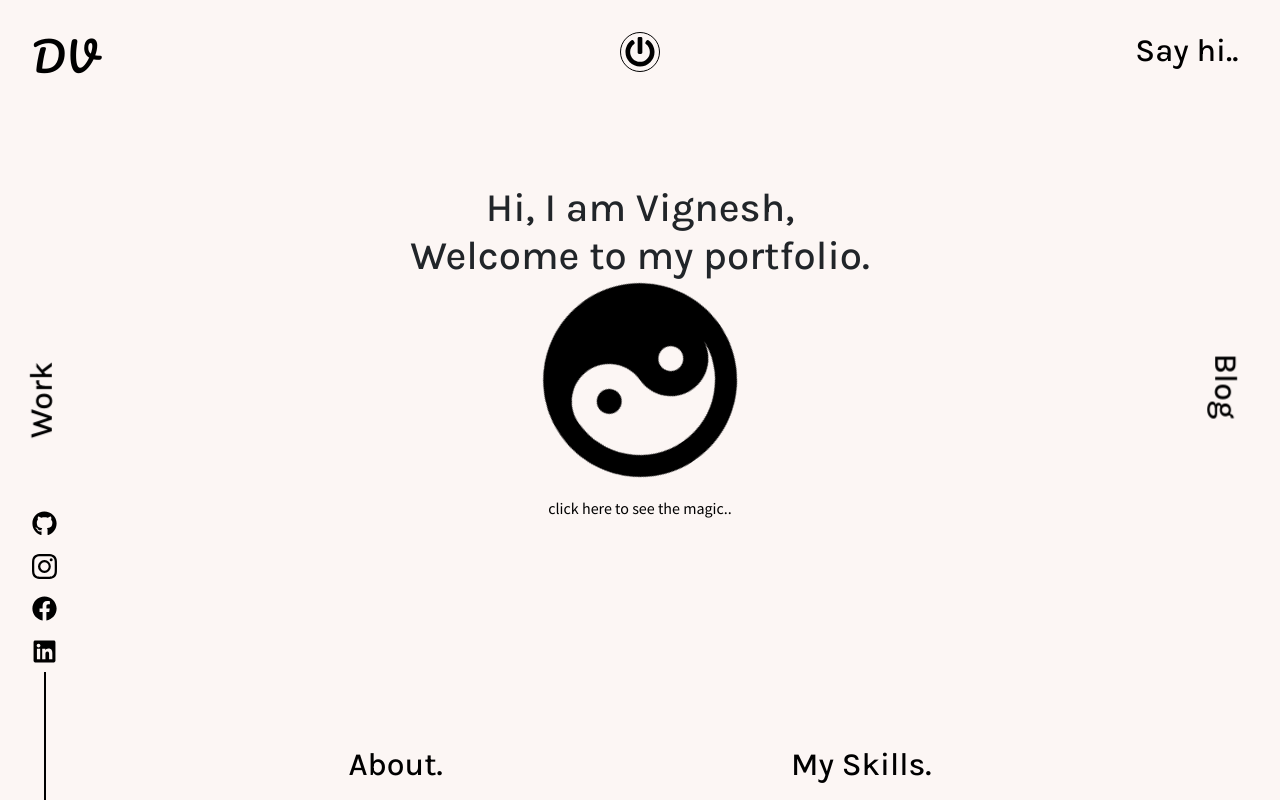
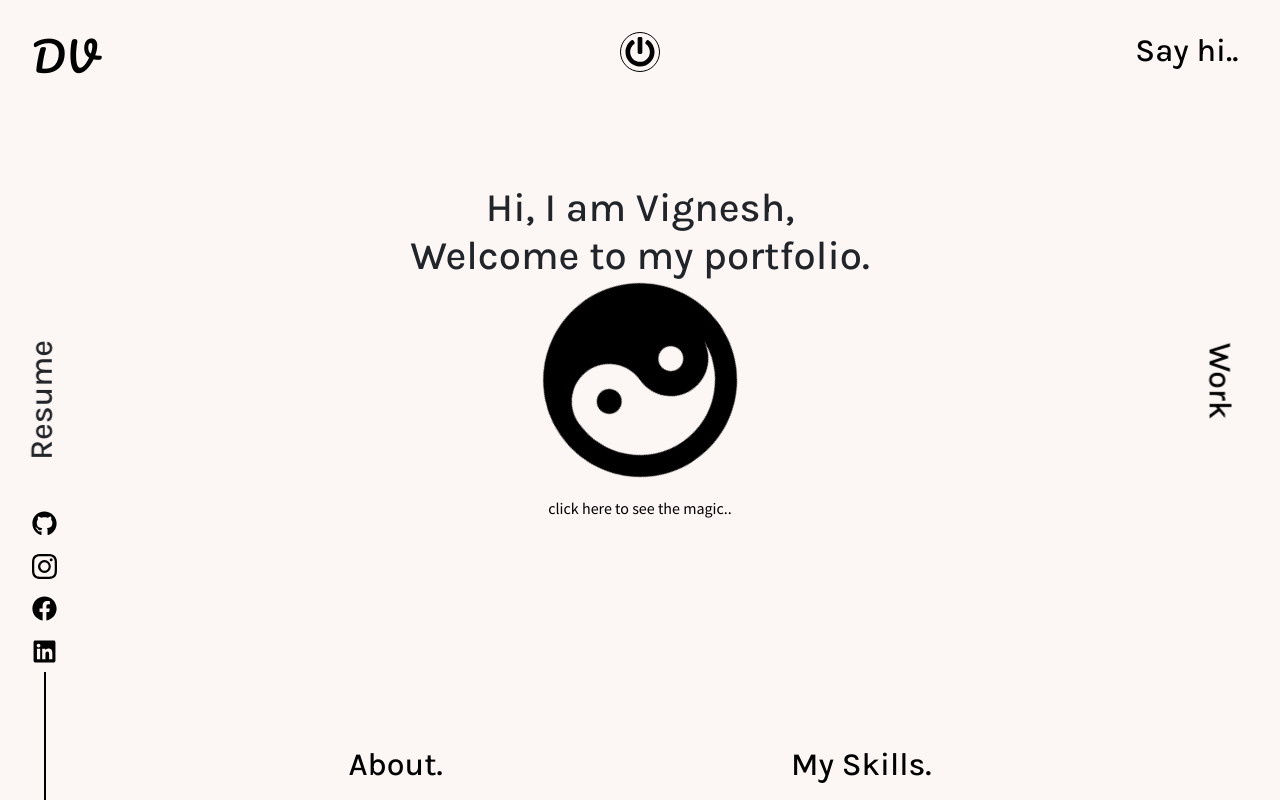
Before and after one commit to vignesh0909/portfolio-app, a React (Create React App) app: page / in a window 1280 px wide. Built offline with nearby package versions, Linux system fonts and the light colour scheme.

Commit message:
Contact form Updated

```diff
--- a/package.json
+++ b/package.json
@@ -17,6 +17,7 @@
     "react-bootstrap": "^2.5.0",
     "react-dom": "^17.0.2",
     "react-router-dom": "^5.2.0",
+    "react-toastify": "^9.0.8",
     "react-tsparticles": "^2.3.3",
     "styled-components": "^5.3.0",
     "tsparticles": "^1.31.1",
--- a/src/components/Contact.js
+++ b/src/components/Contact.js
@@ -10,6 +10,8 @@ import ParticleComponent from '../subComponents/ParticleComponent';
 import BigTitle from '../subComponents/BigTitlte'
 import conatctImg from '../assets/svg/contact-img.svg'
 import astronaut from '../assets/Images/spaceman.png'
+import { ToastContainer, toast } from 'react-toastify';
+import 'react-toastify/dist/ReactToastify.css';
 
 const Box = styled.div`
 background-color: ${props => props.theme.body};
@@ -66,7 +68,7 @@ const Contact = () => {
 
     const [formDetails, setFormDetails] = useState(formInitialDetails);
     const [buttonText, setButtonText] = useState('Send');
-    const [status, setStatus] = useState({});
+    //const [status, setStatus] = useState({});
     const [formErrors, setFormErrors] = useState({
         nameError: "",
         passwordError: "",
@@ -102,7 +104,11 @@ const Contact = () => {
         console.log(formDetails);
         setButtonText("Sending...");
         if (formDetails.firstName === "" || formDetails.lastName === "" || formDetails.email === "" || formDetails.phone === "" || formDetails.message === "") {
+            setButtonText("Send");
             setFormErrors({ ...formErrors, emptyFormError: "Form field cannot be empty" })
+            toast.error("Form field cannot be empty!", {
+                position: toast.POSITION.TOP_RIGHT
+            });
         } else {
             axios.post(process.env.REACT_APP_API_URL, formDetails).then((res) => {
                 console.log(res);
@@ -110,9 +116,15 @@ const Contact = () => {
                 setFormDetails(formInitialDetails);
                 setButtonText("Send");
                 if (result.status === 200) {
-                    setStatus({ success: true, message: 'Message sent successfully!' });
+                    //setStatus({ success: true, message: 'Message sent successfully!' });
+                    toast.success("Message Sent Successfully", {
+                        position: toast.POSITION.TOP_RIGHT
+                    });
                 } else {
-                    setStatus({ success: false, message: 'Something went wrong! please try again...' });
+                    toast.error("Something went wrong! please try again...", {
+                        position: toast.POSITION.TOP_RIGHT
+                    });
+                    //setStatus({ success: false, message: 'Something went wrong! please try again...' });
                 }
             }).catch((err) => {
                 console.log(process.env.REACT_APP_API_URL);
@@ -120,6 +132,11 @@ const Contact = () => {
             })
         }
     }
+
+    // const notify = () => {
+    //     console.log(formErrors.emptyFormError);
+    //     toast(formErrors.emptyFormError);
+    // }
 
     return (
         <ThemeProvider theme={DarkTheme}>
@@ -145,29 +162,30 @@ const Contact = () => {
                                         <Row>
                                             <Col sm={6} className="px-1">
                                                 <input id="firstName" type="text" value={formDetails.firstName} placeholder="First Name" onChange={(e) => {
-                                                    setStatus(""); setFormErrors({ ...formErrors, emptyFormError: "" }); onFormUpdate('firstName', e.target.value)
+                                                    setFormErrors({ ...formErrors, emptyFormError: "" }); onFormUpdate('firstName', e.target.value)
                                                 }} />
                                             </Col>
                                             <Col md={6} className='px-1'>
                                                 <input id="lastName" type="text" value={formDetails.lastName} placeholder="Last Name" onChange={(e) => {
-                                                    setStatus(""); setFormErrors({ ...formErrors, emptyFormError: "" }); onFormUpdate('lastName', e.target.value)
+                                                    setFormErrors({ ...formErrors, emptyFormError: "" }); onFormUpdate('lastName', e.target.value)
                                                 }} />
                                             </Col>
                                             <Col md={6} className='px-1'>
                                                 <input id="email" type="email" value={formDetails.email} placeholder="Email Address" onChange={(e) => {
-                                                    setStatus(""); setFormErrors({ ...formErrors, emptyFormError: "" }); validateInput(e); onFormUpdate('email', e.target.value)
+                                                    setFormErrors({ ...formErrors, emptyFormError: "" }); validateInput(e); onFormUpdate('email', e.target.value)
                                                 }} />
                                             </Col>
                                             <Col md={6} className='px-1'>
                                                 <input id="phone" type="tel" value={formDetails.phone} placeholder="Phone No." onChange={(e) => {
-                                                    setStatus(""); setFormErrors({ ...formErrors, emptyFormError: "" }); validateInput(e); onFormUpdate('phone', e.target.value)
+                                                    setFormErrors({ ...formErrors, emptyFormError: "" }); validateInput(e); onFormUpdate('phone', e.target.value)
                                                 }} />
                                             </Col>
                                             <Col className='px-1'>
                                                 <input type="textarea" value={formDetails.message} placeholder="Message" onChange={(e) => {
-                                                    setStatus(""); setFormErrors({ ...formErrors, emptyFormError: "" }); onFormUpdate('message', e.target.value)
+                                                    setFormErrors({ ...formErrors, emptyFormError: "" }); onFormUpdate('message', e.target.value)
                                                 }} />
                                                 <button type="submit"><span>{buttonText}</span></button>
+
                                             </Col>
 
                                         </Row>
@@ -176,19 +194,20 @@ const Contact = () => {
                                 <Col md={6} className="d-none d-md-block">
                                     <img src={conatctImg} alt="contact-img" />
                                 </Col>
-                                <Col className='m-2'>
+                                {/* <Col className='m-2'>
                                     <p className='text-warning'>{formErrors.emptyFormError}</p>
+                                    <ToastContainer />
                                     {
                                         status.message &&
-                                        <Col >
-                                            <p className={status.success === false ? "danger" : "success"}>{status.message}</p>
-                                        </Col>
+                                        <p className={status.success === false ? "danger" : "success"}>{status.message}</p>
                                     }
-                                </Col>
+                                </Col> */}
+
                             </Row>
                         </Container>
                     </section>
                 </Main>
+                <ToastContainer />
                 <BigTitle text="CONTACT ME" top="80%" left="30%" />
             </Box>
         </ThemeProvider>
--- a/src/components/Main.js
+++ b/src/components/Main.js
@@ -60,7 +60,7 @@ transform: rotate(90deg) translate(-50%, -50%);
 text-decoration: none;
 z-index:1;
 `
-const WORK = styled(NavLink)`
+const LINK = styled(NavLink)`
 color: ${props => props.click ? props.theme.body : props.theme.text};
 
 position: absolute;
@@ -195,23 +195,7 @@ const Main = () => {
                         Say hi..
                     </motion.h2>
                 </Contact>
-                <BLOG to="/blog">
-                    <motion.h2
-                        initial={{
-                            y: -200,
-                            transition: { type: 'spring', duration: 1.5, delay: 1 }
-                        }}
-                        animate={{
-                            y: 0,
-                            transition: { type: 'spring', duration: 1.5, delay: 1 }
-                        }}
-                        whileHover={{ scale: 1.1 }}
-                        whileTap={{ scale: 0.9 }}
-                    >
-                        Blog
-                    </motion.h2>
-                </BLOG>
-                <WORK to="/work" click={+click}>
+                <BLOG to="/work">
                     <motion.h2
                         initial={{
                             y: -200,
@@ -226,7 +210,23 @@ const Main = () => {
                     >
                         Work
                     </motion.h2>
-                </WORK>
+                </BLOG>
+                <LINK className="text-decoration-none text-dark" to="/files/resume.pdf" target="_blank" download>
+                    <motion.h2
+                        initial={{
+                            y: -200,
+                            transition: { type: 'spring', duration: 1.5, delay: 1 }
+                        }}
+                        animate={{
+                            y: 0,
+                            transition: { type: 'spring', duration: 1.5, delay: 1 }
+                        }}
+                        whileHover={{ scale: 1.1 }}
+                        whileTap={{ scale: 0.9 }}
+                    >
+                        Resume
+                    </motion.h2>
+                </LINK>
                 <BottomBar>
                     <ABOUT to="/about" click={+click}>
                         <motion.h2
```
Also changed, not shown: 2 other files (tests, documents, lock files or other folders).
